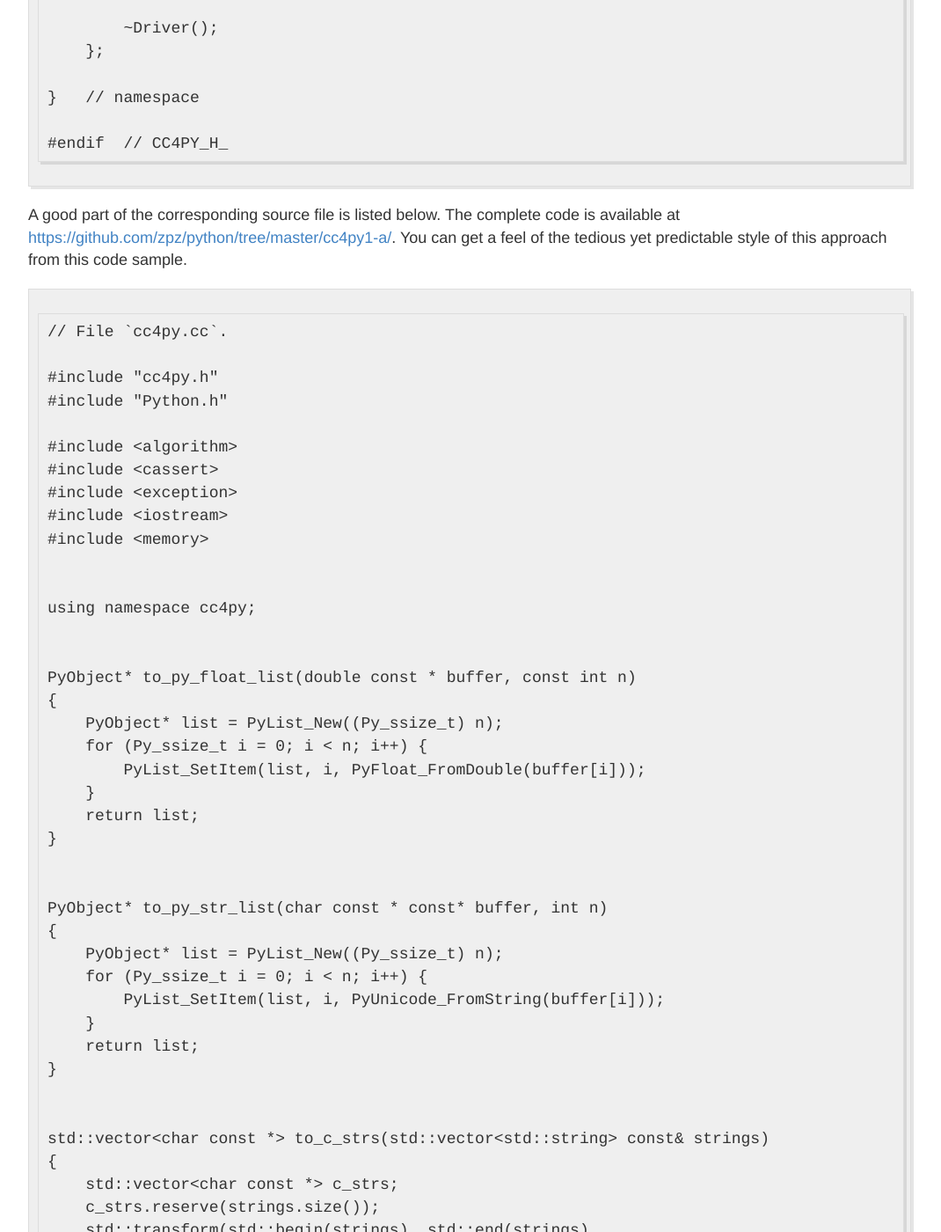
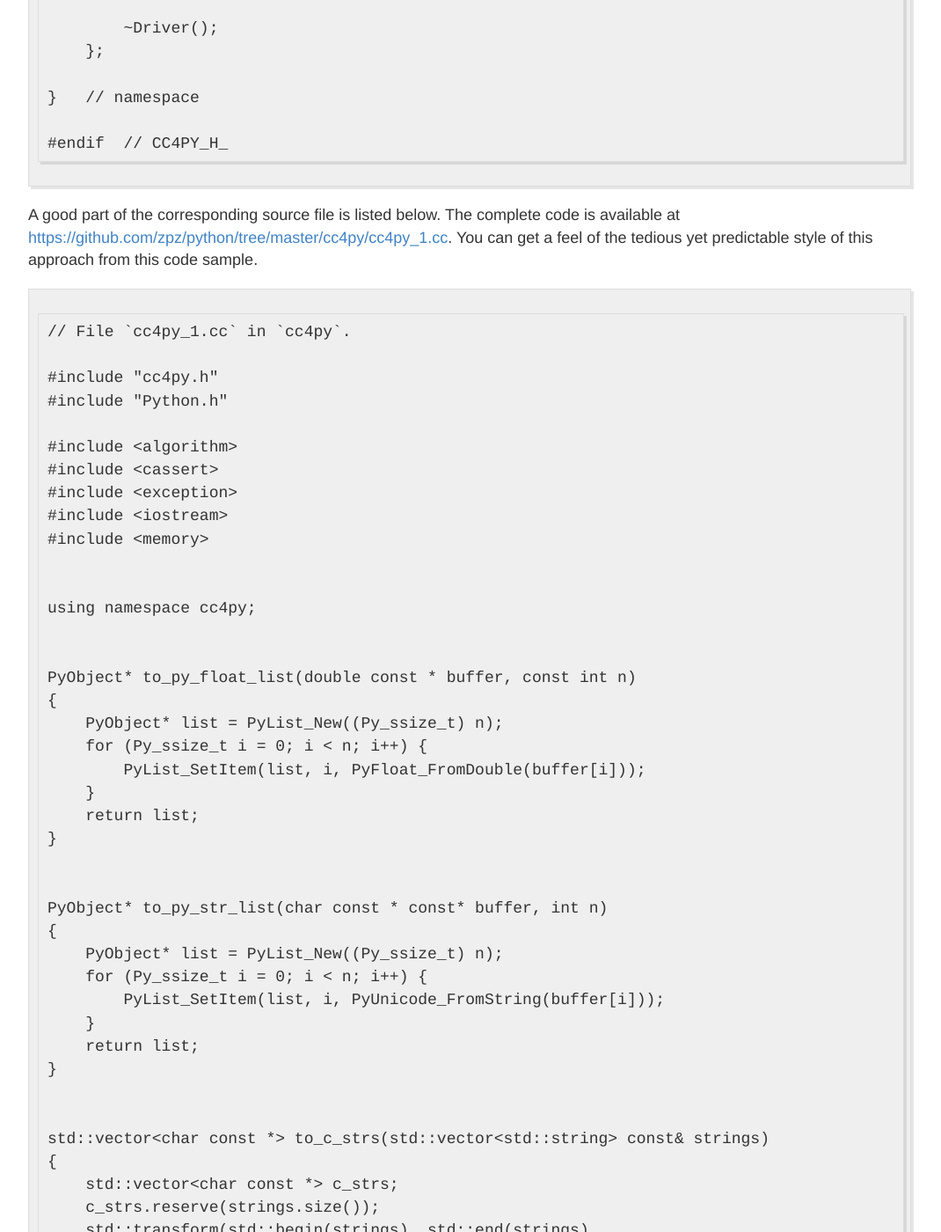
Before and after one commit to zpz/zpz.github.io, a Jekyll site: the page built from _posts/2017-02-10-embedding-python-in-cpp-1.md, in a window 1280 px wide and 1400 px high, scrolled down 8482 px. Shown: the whole window at 88% size, without its empty margins (106-1176 px from the left). Built offline with Jekyll 4.4.1, drawn with Linux system fonts in a browser that asks for light colours; some of the changed text lies outside the part shown.

Commit message:
cc/py post update

````diff
--- a/_posts/2017-02-10-embedding-python-in-cpp-1.md
+++ b/_posts/2017-02-10-embedding-python-in-cpp-1.md
@@ -21,7 +21,7 @@
 
 ```
 """
-Module `py4cc.py` in package `py4cc1`.
+Module `py4cc_1.py` in package `py4cc`.
 """
 
 import copy
@@ -59,7 +59,7 @@
 
 ```
 """
-Module `py4cc.py` in package `py4cc1` (continued).
+Module `py4cc_1.py` in package `py4cc1` (continued).
 """
 
 # Global variable in its process.
@@ -173,7 +173,7 @@
 1. Create a number of threads, each processing a subset of the testing data.
 1. Each thread loops through its data points. In each iteration, it submits the data to `Driver`, then queries about the result. Once the result is ready, it retrieves the result and moves to the next data point. When the result is not ready, it `sleep`s, allowing other threads to execute.
 
-The test code is available at [https://github.com/zpz/python/tree/master/py4cc1](https://github.com/zpz/python/tree/master/py4cc1). The test program ran with no issues.
+The test code is available at [https://github.com/zpz/python/tree/master/py4cc/tests](https://github.com/zpz/python/tree/master/py4cc/tests). The test program ran with no issues.
 
 
 First attempt at using raw Python/C API
@@ -225,7 +225,7 @@
 My C++ header file that corresponds to the Python API is listed below.
 
 ```
-// File `cc4py.h`.
+// File `cc4py_1.h` in `cc4py`.
 
 #ifndef CC4PY_H_
 #define CC4PY_H_
@@ -307,10 +307,10 @@
 #endif  // CC4PY_H_
 ```
 
-A good part of the corresponding source file is listed below. The complete code is available at [https://github.com/zpz/python/tree/master/cc4py1-a/](https://github.com/zpz/python/tree/master/cc4py1-a). You can get a feel of the tedious yet predictable style of this approach from this code sample.
+A good part of the corresponding source file is listed below. The complete code is available at [https://github.com/zpz/python/tree/master/cc4py/cc4py_1.cc](https://github.com/zpz/python/tree/master/cc4py/cc4py_1.cc). You can get a feel of the tedious yet predictable style of this approach from this code sample.
 
 ```
-// File `cc4py.cc`.
+// File `cc4py_1.cc` in `cc4py`.
 
 #include "cc4py.h"
 #include "Python.h"
@@ -442,7 +442,7 @@
 The test program for the C++ implementation is analogous to the Python test. An important difference is that the C++ threads need to lock up the code blocks that call `Driver` methods because, unlike Python, C++ threads do execute simultanously on a multi-core machine. If multiple threads access the single Python interpreter at the same time, the program will crash.
 
 The source code is available at
-[https://github.com/zpz/python/tree/master/cc4py1-a/](https://github.com/zpz/python/tree/master/cc4py1-a).
+[https://github.com/zpz/python/tree/master/cc4py/test_1.cc](https://github.com/zpz/python/tree/master/cc4py/test_1.cc).
 
 
 Looking back and forth
````
Also changed, not shown: _posts/2017-02-11-embedding-python-in-cpp-2.md (+1 -1 lines), _posts/2017-02-12-embedding-python-in-cpp-3.md (+21 -5 lines).
